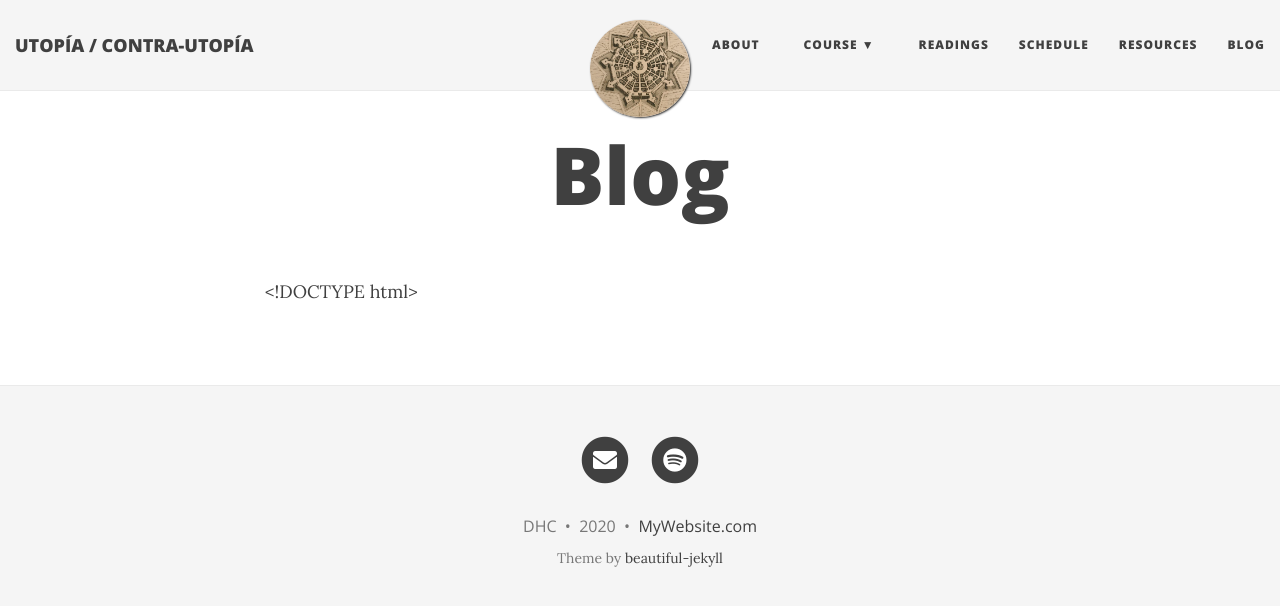
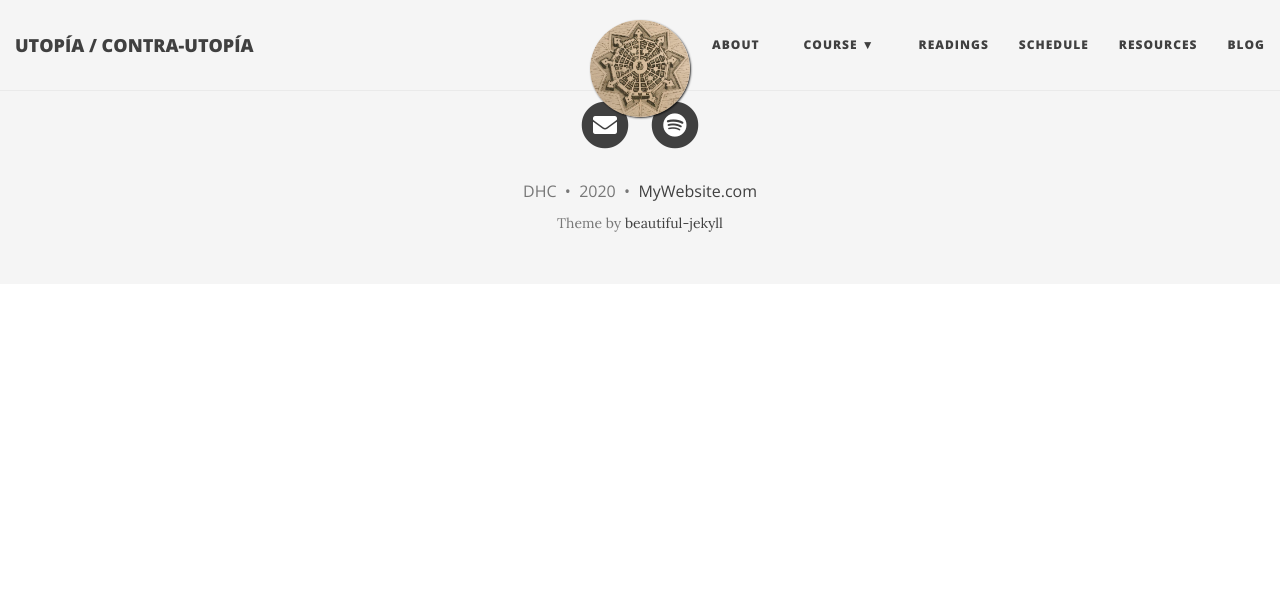
Before and after one commit to Hipomenes/diosas, a Jekyll site: the page built from blog.md, in a window 1280 px wide. Shown: the top 606 px of the page. Built offline with Jekyll 4.4.1, drawn with Linux system fonts in a browser that asks for light colours; nearby versions of some CDN libraries.

Commit message:
Update blog.md

```diff
--- a/blog.md
+++ b/blog.md
@@ -1,12 +1,8 @@
 ---
-layout: page
+layout: base
 title: Blog
 ---
 
-<!DOCTYPE html>
-<html lang="en">
-  <!-- Beautiful Jekyll | MIT license | Copyright Dean Attali 2016 -->
-  {% include head.html %}
 
 <div class="posts-list">
   {% for post in paginator.posts %}
```
